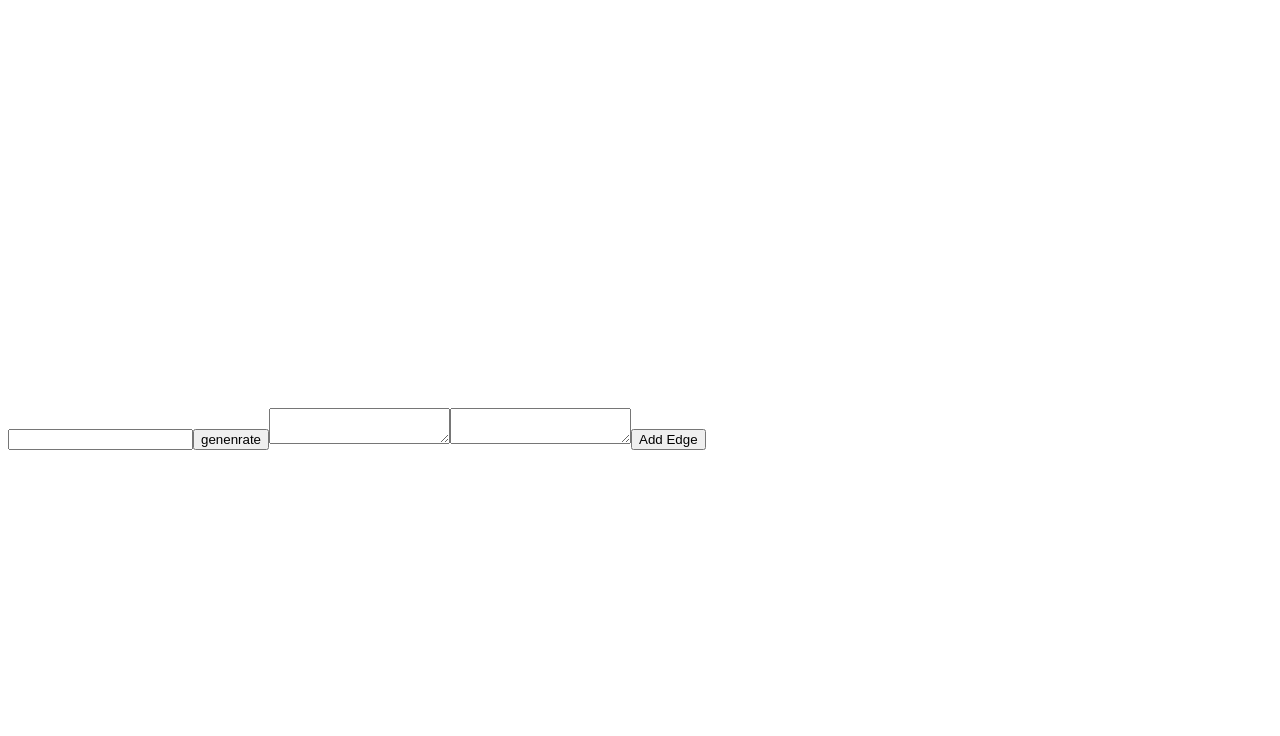
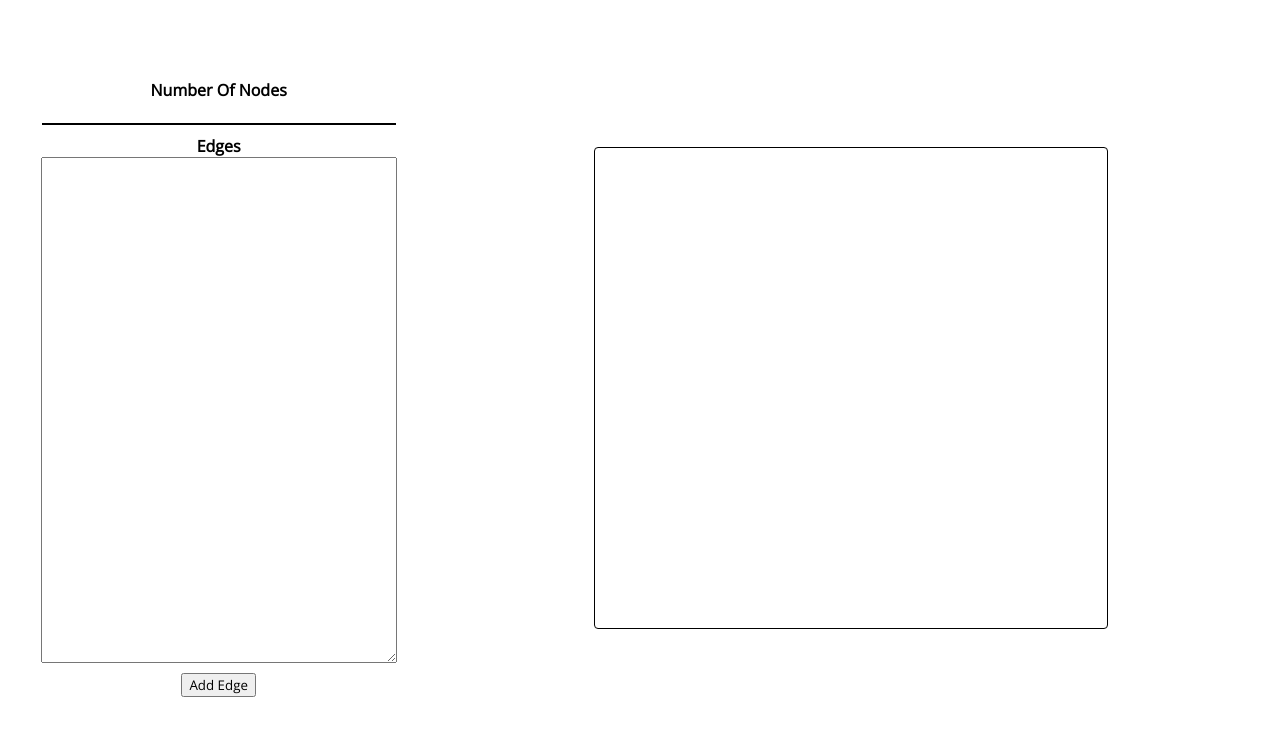
Before and after one commit to N0vice17/graph-visualizer, a React (Vite) app: page / in a window 1280 px wide. Shown: the top 736 px of the page. Built offline with nearby package versions, Linux system fonts and the light colour scheme.

Commit message:
Added the graph successfully

```diff
--- a/src/App.css
+++ b/src/App.css
@@ -1,8 +1,57 @@
-.cy-container {
-    height: 50vh;
-    width: 100%;
+@import url('https://fonts.googleapis.com/css2?family=Open+Sans&display=swap');
+
+* {
+    font-family: 'Open Sans', sans-serif;
 }
 
-#cy{
-    height: 40vh;
+.cy-container {
+    height: 95vh;
+    width: 100%;
+    display: flex;
+    align-items: center;
+    justify-content: center;
 }
+
+#cy {
+    height: 60vh;
+    width: 40vw;
+    border: 1px solid black;
+    border-radius: 4px;
+}
+
+.graph-interface {
+    display: flex;
+    font-weight: bold;
+}
+
+.nodes_input {
+    display: flex;
+    flex-direction: column;
+    align-items: center;
+    justify-content: center;
+    width: 50%;
+}
+
+.edge_input {
+    display: flex;
+    flex-direction: column;
+    align-items: center;
+    margin-top: 10px;
+}
+
+.node_number{
+    width: 350px;
+    outline: none;
+    height: 20px;
+    border: none;
+    border-bottom: 2px solid black;
+    font-weight: bold;
+}
+
+.edge_specification{
+    width: 350px;
+    height: 500px;
+    margin-bottom: 10px;
+    outline: none;
+    font-weight: bold;
+}
--- a/src/App.jsx
+++ b/src/App.jsx
@@ -34,9 +34,9 @@ function App() {
         {
           selector: 'node',
           style: {
-            "border-width": '5px',
-            'width': '50px',
-            'height': '50px',
+            "border-width": '2px',
+            'width': '40px',
+            'height': '40px',
             'text-valign': 'center',
             'text-halign': 'center',
             'border-color': 'black',
@@ -49,7 +49,7 @@ function App() {
         {
           selector: 'edge',
           style: {
-            'width': 4,
+            'width': 2,
             'line-color': 'black',
             'target-arrow-color': 'black',
             'target-arrow-shape': 'triangle',
@@ -67,13 +67,12 @@ function App() {
   function gen() {
     cy.elements().remove();
     const arr = [];
-    const val = document.querySelector(".input1")
+    const val = document.querySelector(".node_number")
     const n = val.value;
     for (var i = 1; i <= n; i++) {
       arr.push(
         {
           data: { id: `${i}` },
-          // position: { x: Math.random() * (1000 - 20) + 20, y: Math.random() * (200 - 25) + 40 }
 
         }
       )
@@ -82,27 +81,30 @@ function App() {
     cy.layout(options).run();
   }
   function add_edge() {
-    const edge1 = document.querySelector(".edge1").value.split('\n');
-    const edge2 = document.querySelector(".edge2").value.split('\n');
+    const edge1 = document.querySelector(".edge_specification").value.split('\n');
     for (var i = 0; i < edge1.length; i++) {
       cy.add([
         {
-          data: { source: `${edge1[i]}`, target: `${edge2[i]}` }
+          data: { source: `${edge1[i].split(' ')[0]}`, target: `${edge1[i].split(' ')[1]}` }
         }
       ])
     }
   }
   return (
     <>
-      <div className="cy-container">
-        <div id="cy"></div>
-      </div>
-      <div>
-        <input type="number" className="input1"></input>
-        <button onClick={gen} className="generate">genenrate</button>
-        <textarea type="number" className="edge1"></textarea>
-        <textarea type="number" className="edge2"></textarea>
-        <button onClick={add_edge} className="add_edge">Add Edge</button>
+      <div className="graph-interface">
+        <div className="nodes_input">
+          <label>Number Of Nodes</label>
+          <input onChange={gen} type="text" className="node_number"></input>
+          <div className="edge_input">
+            <label>Edges</label>
+            <textarea className="edge_specification"></textarea>
+            <button onClick={add_edge} className="add_edge">Add Edge</button>
+          </div>
+        </div>
+        <div className="cy-container">
+          <div id="cy"></div>
+        </div>
       </div>
     </>
   )
```
